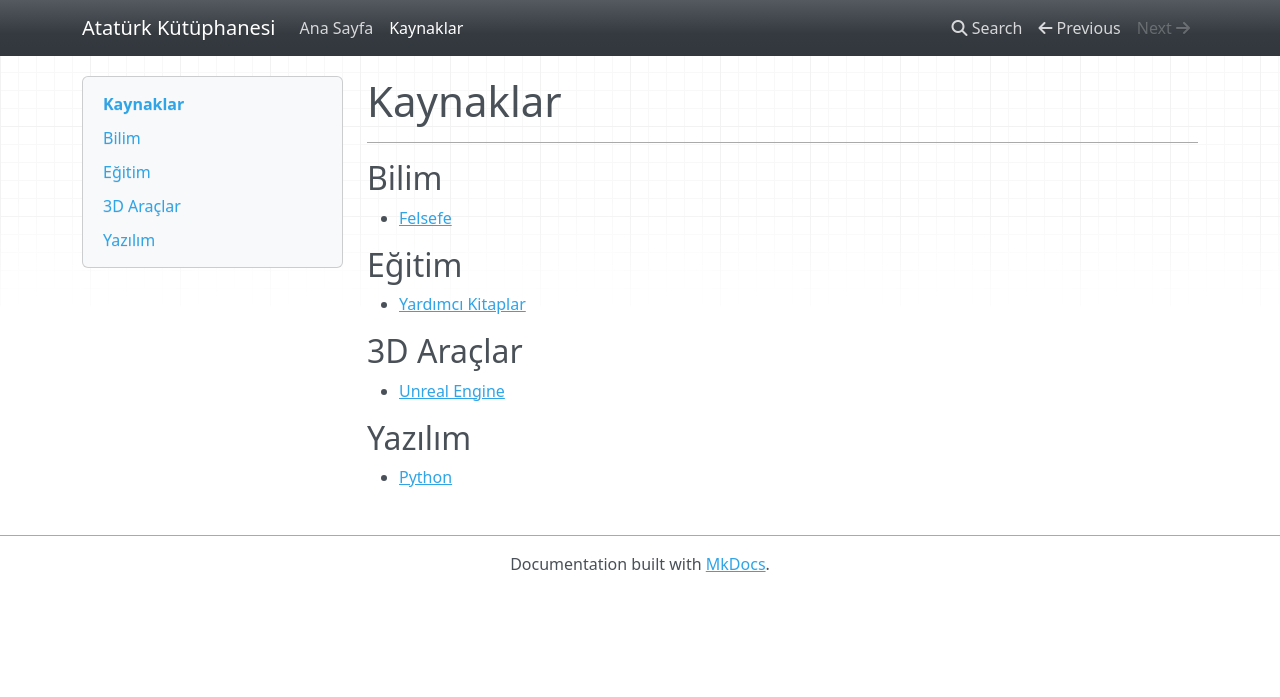
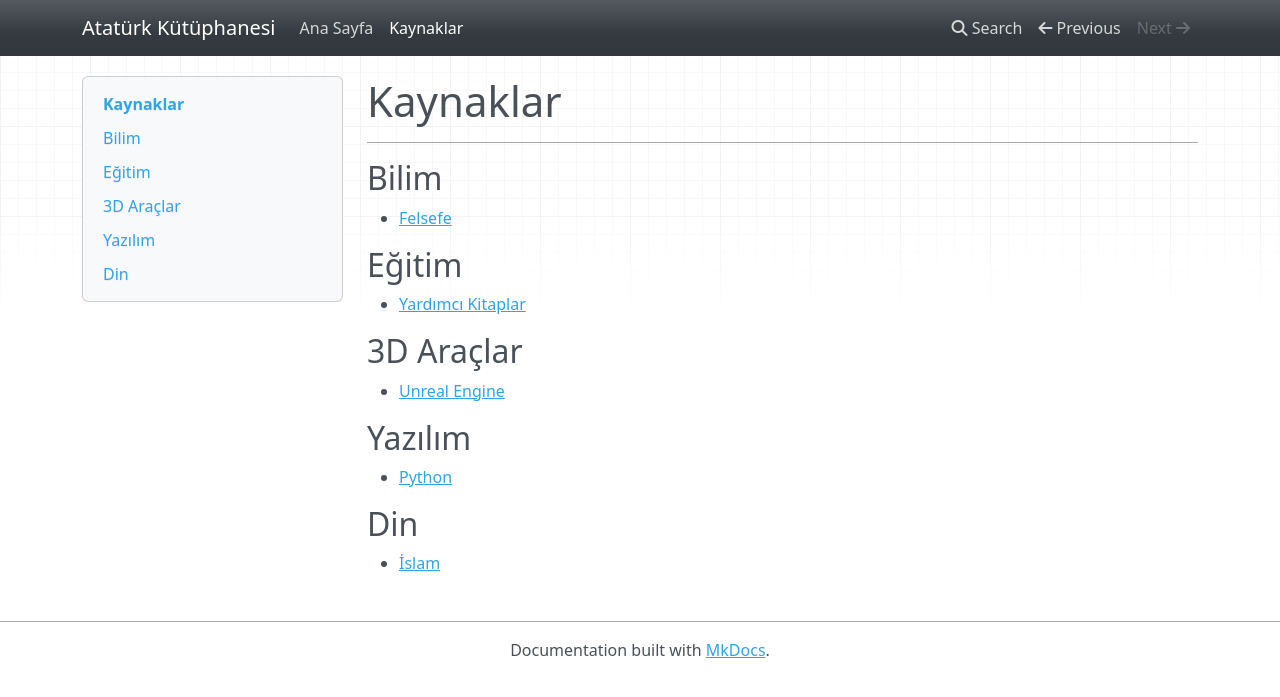
Before and after one commit to oldventura/AtaturkKutuphanesi, an MkDocs documentation site: the page built from docs/sources.md, in a window 1280 px wide. Shown: the top 697 px of the page. Built offline with MkDocs 1.6.1, drawn with Linux system fonts in a browser that asks for light colours; nearby versions of some CDN libraries.

Commit message:
I must enjoy torturing myself

```diff
--- a/docs/sources.md
+++ b/docs/sources.md
@@ -13,3 +13,6 @@
 
 ## Yazılım
 * [Python](python.md)
+
+## Din
+* [İslam](islam.md)
```
Also changed, not shown: docs/islam.md (added, +6 -0 lines).
